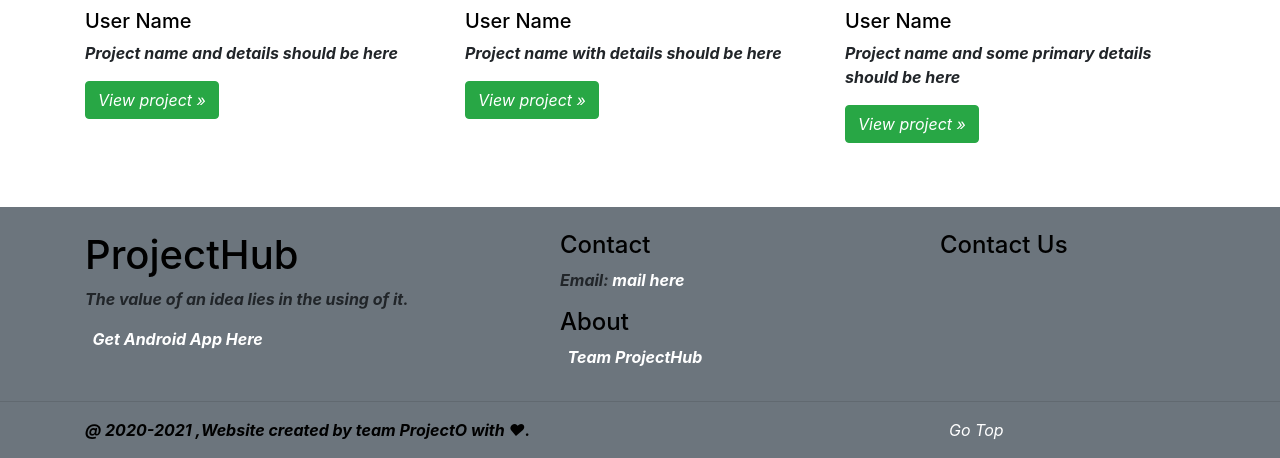
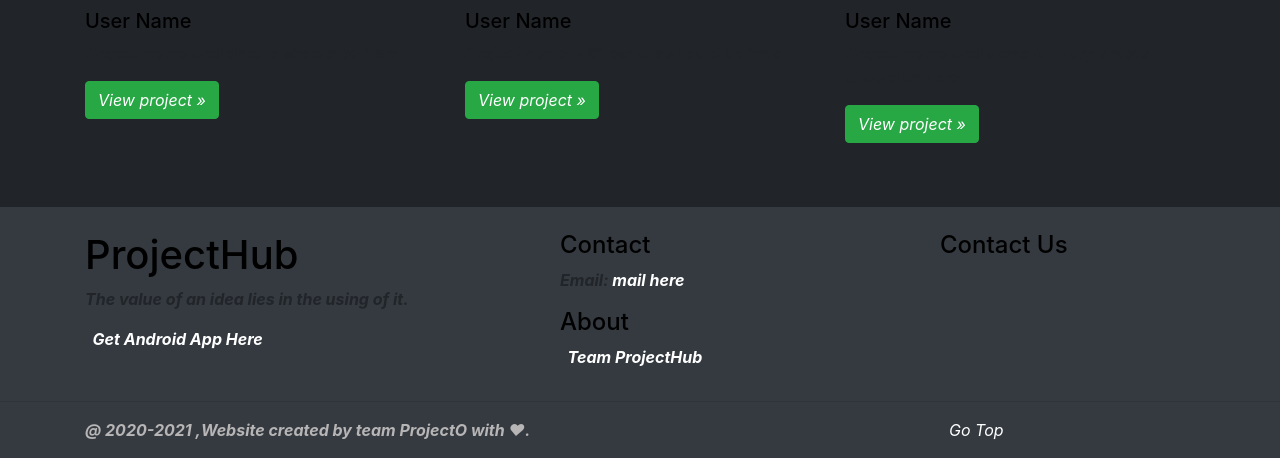
Before and after one commit to ironsubhajit/ProjectO, a Django app: page / in a window 1280 px wide. Shown: the part 865-1323 px from the top of the page. Run offline with Django 3.2, Linux system fonts and the light colour scheme.

Commit message:
Update colors

```diff
--- a/ProjectO/static/ProjectO/css/projecto-master.css
+++ b/ProjectO/static/ProjectO/css/projecto-master.css
@@ -1,3 +1,6 @@
+body{
+  background-color: #212529;
+}
 .mx-n7 {
   margin-left: -1.8rem !important;
 }
@@ -53,8 +56,12 @@
   color: black;
 } */
 
+.footer{
+  /* background-color: #495057; */
+}
+
 .footer-copyright p {
-  color: black;
+  color: rgb(183, 181, 181);
 }
 
 .fa-android {
--- a/ProjectO/templates/ProjectO/index.html
+++ b/ProjectO/templates/ProjectO/index.html
@@ -187,7 +187,7 @@
 
 <!--footer block-->
 {% block footer %}
-<footer class="bg-secondary pt-4">
+<footer class="footer bg-dark pt-4">
   <div class="footer-top">
     <div class="container">
       <div class="row">
```
